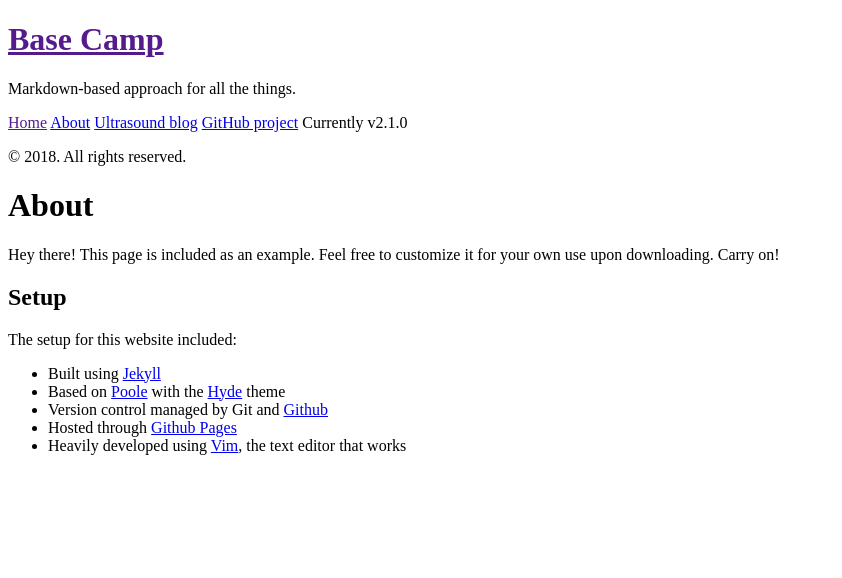
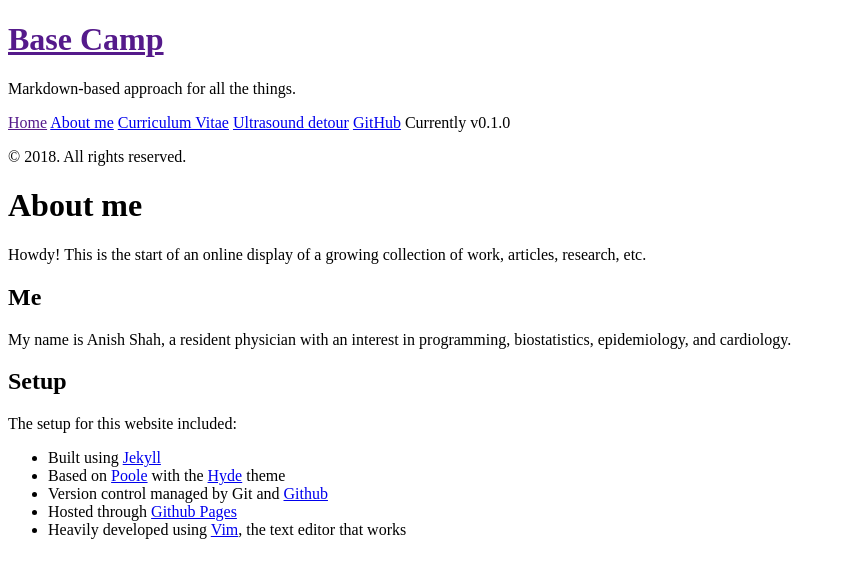
Before and after one commit to asshah4/asshah4.github.io, a Jekyll site: the page built from about.md, in a window 1280 px wide. Shown: the top 578 px of the page, without its empty margins (0-842 px from the left). Built offline with Jekyll 4.4.1, drawn with Linux system fonts in a browser that asks for light colours; Markdown is read by kramdown in place of the engine named in the settings.

Commit message:
added CV link, but still empty

```diff
--- a/_config.yml
+++ b/_config.yml
@@ -19,7 +19,7 @@ author:
 paginate:         5
 
 # Custom vars
-version:          2.1.0
+version:          0.1.0
 
 github:
   repo:           https://github.com/asshah4/asshah4.github.io
--- a/_includes/sidebar.html
+++ b/_includes/sidebar.html
@@ -26,8 +26,8 @@
         {% endif %}
       {% endfor %}
 
-      <a class="sidebar-nav-item" href="{{ "/ultrasound"| absolute_url }}">Ultrasound blog</a>
-      <a class="sidebar-nav-item" href="{{ site.github.repo }}">GitHub project</a>
+      <a class="sidebar-nav-item" href="{{ "/ultrasound"| absolute_url }}">Ultrasound detour</a>
+      <a class="sidebar-nav-item" href="{{ site.github.repo }}">GitHub</a>
       <span class="sidebar-nav-item">Currently v{{ site.version }}</span>
     </nav>
 
--- a/about.md
+++ b/about.md
@@ -1,11 +1,15 @@
 ---
 layout: page
-title: About
+title: About me
 ---
 
 <p class="message">
-  Hey there! This page is included as an example. Feel free to customize it for your own use upon downloading. Carry on!
+  Howdy! This is the start of an online display of a growing collection of work, articles, research, etc.
 </p>
+
+## Me
+
+My name is Anish Shah, a resident physician with an interest in programming, biostatistics, epidemiology, and cardiology.
 
 ## Setup
 
```
Also changed, not shown: cv.md (added, +8 -0 lines).
